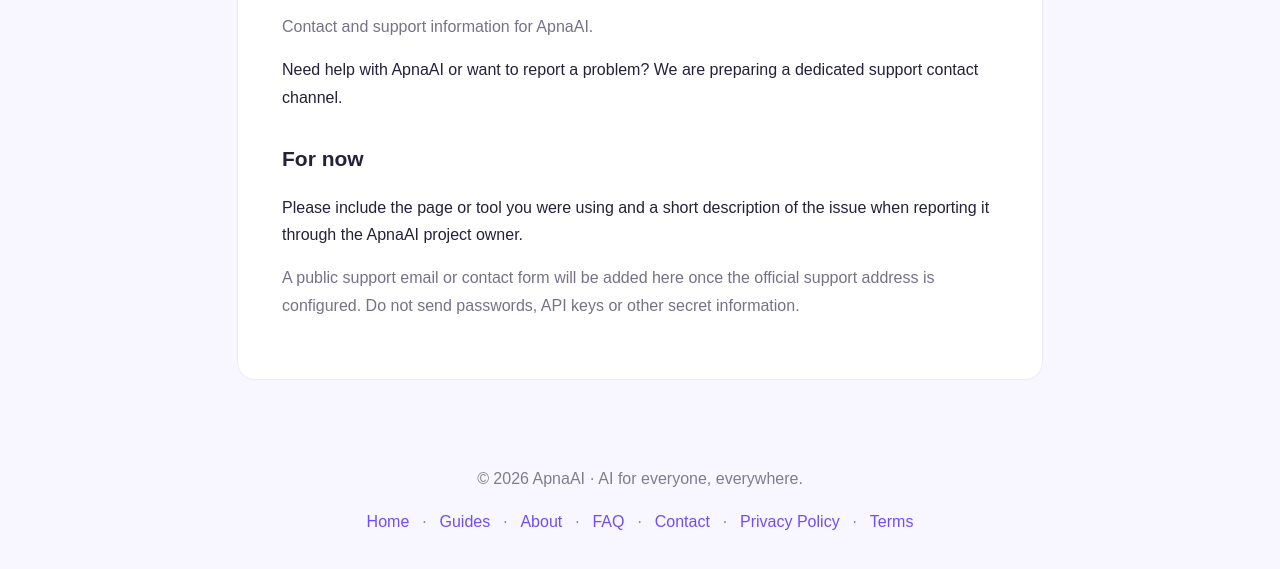
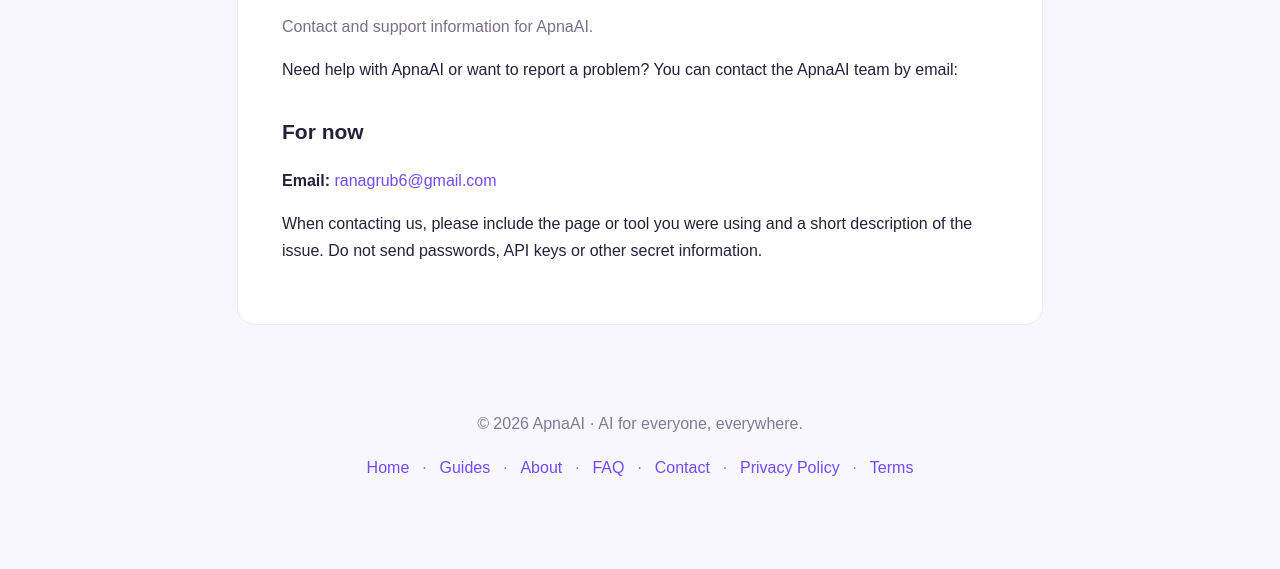
Before and after one commit to Apna-Ai/apnaai, a plain HTML site: page contact.html in a window 1280 px wide. Shown: the part 235-804 px from the top of the page. Drawn offline with Linux system fonts and the light colour scheme.

Commit message:
Add ApnaAI support email to contact page

```diff
--- a/contact.html
+++ b/contact.html
@@ -7,4 +7,4 @@
 <meta property="og:description" content="Contact and support information for ApnaAI.">
 <meta property="og:url" content="https://apnaai-pages.pages.dev/contact.html"><title>Contact ApnaAI | ApnaAI</title><style>
 *{box-sizing:border-box}body{margin:0;background:#f8f7ff;color:#25213a;font:16px/1.7 Arial,sans-serif}header{background:white;border-bottom:1px solid #eee;padding:18px max(20px,7%);display:flex;justify-content:space-between;align-items:center;gap:16px;flex-wrap:wrap}.logo{font-size:25px;font-weight:900;color:#704cff;text-decoration:none}nav{display:flex;gap:16px;flex-wrap:wrap}a{color:#704cff;text-decoration:none}nav a{font-weight:600}.wrap{max-width:850px;margin:55px auto;padding:0 22px}.panel{background:white;padding:clamp(22px,5vw,44px);border:1px solid #ece9f4;border-radius:18px}h1{font-size:clamp(32px,5vw,44px);line-height:1.2;margin:0 0 12px}h2{margin-top:30px;font-size:21px}.muted{color:#777188}footer{text-align:center;padding:30px 15px;color:#817b90}footer a{margin:0 8px}
-</style></head><body><header><a class="logo" href="/">✦ ApnaAI</a><nav><a href="/">Home</a><a href="/guides.html">Guides</a><a href="/about.html">About</a><a href="/faq.html">FAQ</a><a href="/contact.html">Contact</a><a href="/privacy.html">Privacy</a><a href="/terms.html">Terms</a></nav></header><main class="wrap"><article class="panel"><h1>Contact ApnaAI</h1><p class="muted">Contact and support information for ApnaAI.</p><p>Need help with ApnaAI or want to report a problem? We are preparing a dedicated support contact channel.</p><h2>For now</h2><p>Please include the page or tool you were using and a short description of the issue when reporting it through the ApnaAI project owner.</p><p class="muted">A public support email or contact form will be added here once the official support address is configured. Do not send passwords, API keys or other secret information.</p></article></main><footer>© 2026 ApnaAI · AI for everyone, everywhere.<p><a href="/">Home</a> · <a href="/guides.html">Guides</a> · <a href="/about.html">About</a> · <a href="/faq.html">FAQ</a> · <a href="/contact.html">Contact</a> · <a href="/privacy.html">Privacy Policy</a> · <a href="/terms.html">Terms</a></p></footer></body></html>
+</style></head><body><header><a class="logo" href="/">✦ ApnaAI</a><nav><a href="/">Home</a><a href="/guides.html">Guides</a><a href="/about.html">About</a><a href="/faq.html">FAQ</a><a href="/contact.html">Contact</a><a href="/privacy.html">Privacy</a><a href="/terms.html">Terms</a></nav></header><main class="wrap"><article class="panel"><h1>Contact ApnaAI</h1><p class="muted">Contact and support information for ApnaAI.</p><p>Need help with ApnaAI or want to report a problem? You can contact the ApnaAI team by email:</p><h2>For now</h2><p><strong>Email:</strong> <a href="mailto:ranagrub6@gmail.com">ranagrub6@gmail.com</a></p><p>When contacting us, please include the page or tool you were using and a short description of the issue. Do not send passwords, API keys or other secret information.</p></article></main><footer>© 2026 ApnaAI · AI for everyone, everywhere.<p><a href="/">Home</a> · <a href="/guides.html">Guides</a> · <a href="/about.html">About</a> · <a href="/faq.html">FAQ</a> · <a href="/contact.html">Contact</a> · <a href="/privacy.html">Privacy Policy</a> · <a href="/terms.html">Terms</a></p></footer></body></html>
```
